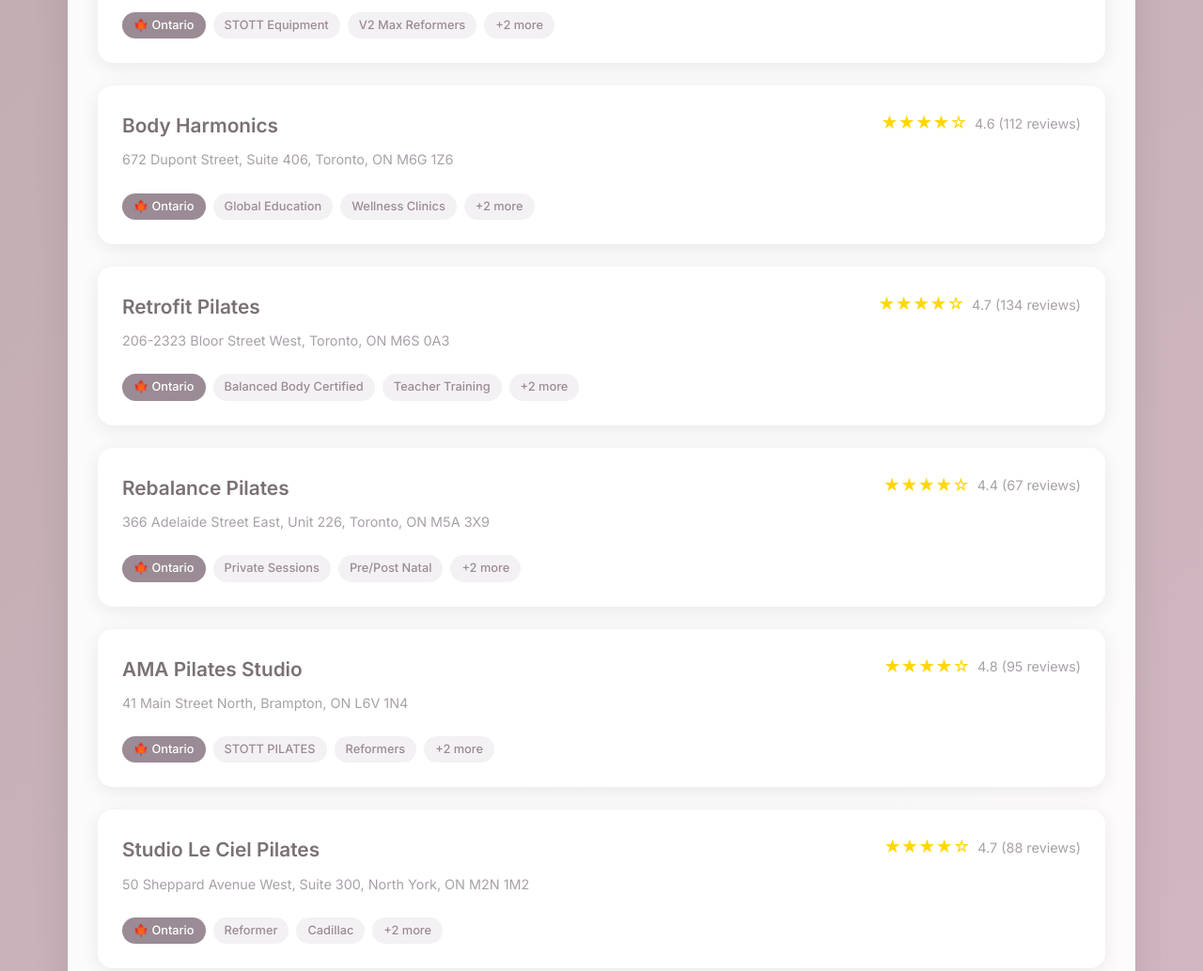
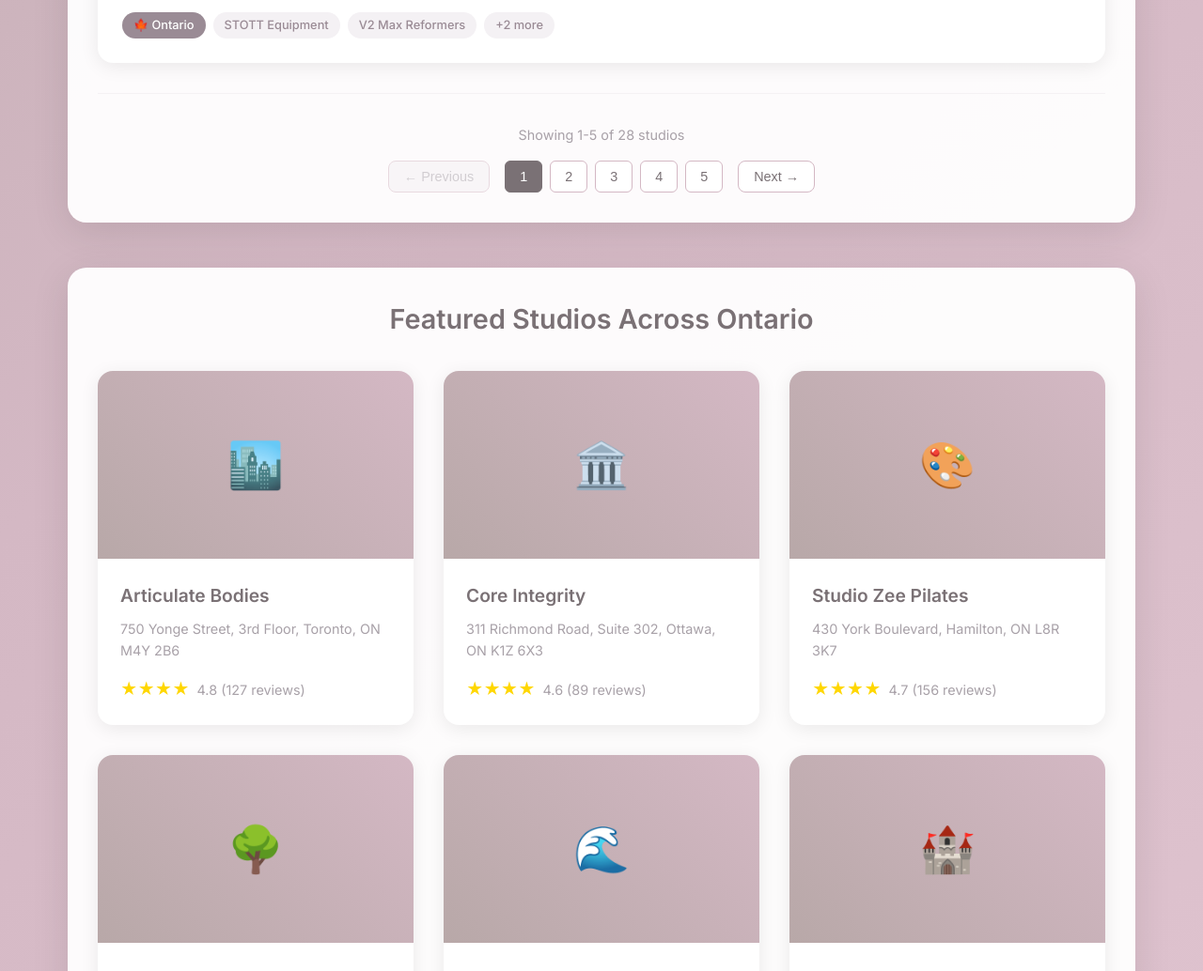
Before and after one commit to chenz4027/pilatesStudios, a plain HTML site: page index.html in a window 1280 px wide. Shown: the part 1578-2612 px from the top of the page at 94% size. Drawn offline with nearby package versions, Linux system fonts and the light colour scheme.

Commit message:
✨ Add pagination: Show 5 studios per page with page numbers
- Added pagination controls to HTML with Previous/Next buttons and page numbers
- Created comprehensive CSS styling for pagination with Morandi color scheme
- Implemented JavaScript pagination with 5 studios per page
- Added pagination variables: currentPage, studiosPerPage, totalStudios, allStudios
- Modified displaySearchResults() to use pagination
- Created displayCurrentPage(), setupPagination(), generatePageNumbers(), changePage() functions
- Smart page number display (max 5 numbers at a time)
- Responsive pagination design for mobile devices
- Auto-hides pagination if ≤5 studios total
- Shows 'Showing 1-5 of 28 studios' info text
- Smooth scrolling between pages

```diff
--- a/index.html
+++ b/index.html
@@ -61,6 +61,17 @@
                 <div id="studioList" class="studio-list"></div>
                 <div id="mapContainer" class="map-container" style="display: none;"></div>
             </div>
+
+            <div class="pagination" id="pagination" style="display: none;">
+                <div class="pagination-info">
+                    <span id="paginationInfo">Showing 1-5 of 28 studios</span>
+                </div>
+                <div class="pagination-controls">
+                    <button id="prevPage" class="page-btn">← Previous</button>
+                    <div id="pageNumbers" class="page-numbers"></div>
+                    <button id="nextPage" class="page-btn">Next →</button>
+                </div>
+            </div>
         </section>
 
 
--- a/script.js
+++ b/script.js
@@ -5,6 +5,13 @@
 let googleMap = null;
 let placesService = null;
 let geocoder = null;
+
+// Pagination variables
+let currentPage = 1;
+let studiosPerPage = 5;
+let totalStudios = 0;
+let allStudios = [];
+let currentSearchTerm = '';
 
 // Free APIs configuration
 const USE_FREE_APIS = true; // Set to true to use free OpenStreetMap + Nominatim APIs
@@ -683,12 +690,19 @@
 }
 
 function displaySearchResults(studios, searchTerm) {
-    currentStudios = studios;
+    // Store all studios for pagination
+    allStudios = studios;
+    totalStudios = studios.length;
+    currentSearchTerm = searchTerm;
+    currentPage = 1; // Reset to first page
+
     const resultsSection = document.getElementById('resultsSection');
     const studioList = document.getElementById('studioList');
+    const pagination = document.getElementById('pagination');
 
     if (studios.length === 0) {
         resultsSection.style.display = 'block';
+        pagination.style.display = 'none';
         studioList.innerHTML = `
             <div style="text-align: center; padding: 2rem; color: #666;">
                 <p>No studios found near "${searchTerm}". Try a different location or browse our featured studios below.</p>
@@ -703,11 +717,27 @@
     document.querySelector('.results-header h3').textContent =
         `${studios.length} Pilates Studio${studios.length !== 1 ? 's' : ''} Near "${searchTerm}"`;
 
-    // Generate studio cards
-    studioList.innerHTML = studios.map(studio => createStudioCard(studio)).join('');
-
-    // Update currentStudios so map can access the data
-    currentStudios = studios;
+    // Display paginated results
+    displayCurrentPage();
+
+    // Set up pagination
+    setupPagination();
+
+    // Scroll to results
+    resultsSection.scrollIntoView({ behavior: 'smooth' });
+}
+
+function displayCurrentPage() {
+    const studioList = document.getElementById('studioList');
+    const startIndex = (currentPage - 1) * studiosPerPage;
+    const endIndex = Math.min(startIndex + studiosPerPage, totalStudios);
+
+    // Get studios for current page
+    const pageStudios = allStudios.slice(startIndex, endIndex);
+    currentStudios = pageStudios; // Update for map display
+
+    // Generate studio cards for current page
+    studioList.innerHTML = pageStudios.map(studio => createStudioCard(studio)).join('');
 
     // Add click listeners to studio cards
     document.querySelectorAll('.studio-card').forEach(card => {
@@ -716,9 +746,73 @@
             showStudioDetails(studioId);
         });
     });
-
-    // Scroll to results
-    resultsSection.scrollIntoView({ behavior: 'smooth' });
+}
+
+function setupPagination() {
+    const pagination = document.getElementById('pagination');
+    const paginationInfo = document.getElementById('paginationInfo');
+    const pageNumbers = document.getElementById('pageNumbers');
+    const prevBtn = document.getElementById('prevPage');
+    const nextBtn = document.getElementById('nextPage');
+
+    if (totalStudios <= studiosPerPage) {
+        pagination.style.display = 'none';
+        return;
+    }
+
+    pagination.style.display = 'block';
+
+    const totalPages = Math.ceil(totalStudios / studiosPerPage);
+    const startIndex = (currentPage - 1) * studiosPerPage + 1;
+    const endIndex = Math.min(currentPage * studiosPerPage, totalStudios);
+
+    // Update pagination info
+    paginationInfo.textContent = `Showing ${startIndex}-${endIndex} of ${totalStudios} studios`;
+
+    // Generate page numbers
+    generatePageNumbers(totalPages, pageNumbers);
+
+    // Update button states
+    prevBtn.disabled = currentPage === 1;
+    nextBtn.disabled = currentPage === totalPages;
+
+    // Add event listeners
+    prevBtn.onclick = () => changePage(currentPage - 1);
+    nextBtn.onclick = () => changePage(currentPage + 1);
+}
+
+function generatePageNumbers(totalPages, container) {
+    container.innerHTML = '';
+
+    // Show max 5 page numbers at a time
+    let startPage = Math.max(1, currentPage - 2);
+    let endPage = Math.min(totalPages, startPage + 4);
+
+    // Adjust start if we're near the end
+    if (endPage - startPage < 4) {
+        startPage = Math.max(1, endPage - 4);
+    }
+
+    for (let i = startPage; i <= endPage; i++) {
+        const pageBtn = document.createElement('button');
+        pageBtn.className = `page-number ${i === currentPage ? 'active' : ''}`;
+        pageBtn.textContent = i;
+        pageBtn.onclick = () => changePage(i);
+        container.appendChild(pageBtn);
+    }
+}
+
+function changePage(newPage) {
+    const totalPages = Math.ceil(totalStudios / studiosPerPage);
+
+    if (newPage < 1 || newPage > totalPages) return;
+
+    currentPage = newPage;
+    displayCurrentPage();
+    setupPagination();
+
+    // Scroll to top of results
+    document.getElementById('resultsSection').scrollIntoView({ behavior: 'smooth' });
 }
 
 function createStudioCard(studio) {
--- a/styles.css
+++ b/styles.css
@@ -551,3 +551,89 @@
         padding: 1.5rem;
     }
 }
+
+/* Pagination Styles */
+.pagination {
+    margin-top: 2rem;
+    padding-top: 2rem;
+    border-top: 1px solid var(--morandi-cream);
+}
+
+.pagination-info {
+    text-align: center;
+    margin-bottom: 1rem;
+    color: var(--morandi-stone);
+    font-size: 0.9rem;
+}
+
+.pagination-controls {
+    display: flex;
+    align-items: center;
+    justify-content: center;
+    gap: 1rem;
+}
+
+.page-btn {
+    padding: 0.5rem 1rem;
+    border: 1px solid var(--morandi-clay);
+    background: white;
+    color: var(--morandi-deep);
+    border-radius: 8px;
+    cursor: pointer;
+    font-size: 0.9rem;
+    transition: all 0.3s ease;
+}
+
+.page-btn:hover:not(:disabled) {
+    background: var(--morandi-sage);
+    color: white;
+    border-color: var(--morandi-sage);
+}
+
+.page-btn:disabled {
+    opacity: 0.5;
+    cursor: not-allowed;
+    background: var(--morandi-cream);
+    color: var(--morandi-stone);
+}
+
+.page-numbers {
+    display: flex;
+    gap: 0.5rem;
+}
+
+.page-number {
+    padding: 0.5rem 0.75rem;
+    border: 1px solid var(--morandi-clay);
+    background: white;
+    color: var(--morandi-deep);
+    border-radius: 6px;
+    cursor: pointer;
+    font-size: 0.9rem;
+    min-width: 40px;
+    text-align: center;
+    transition: all 0.3s ease;
+}
+
+.page-number:hover {
+    background: var(--morandi-sage);
+    color: white;
+    border-color: var(--morandi-sage);
+}
+
+.page-number.active {
+    background: var(--morandi-deep);
+    color: white;
+    border-color: var(--morandi-deep);
+}
+
+@media (max-width: 768px) {
+    .pagination-controls {
+        flex-direction: column;
+        gap: 1rem;
+    }
+
+    .page-numbers {
+        order: -1;
+    }
+}
```
